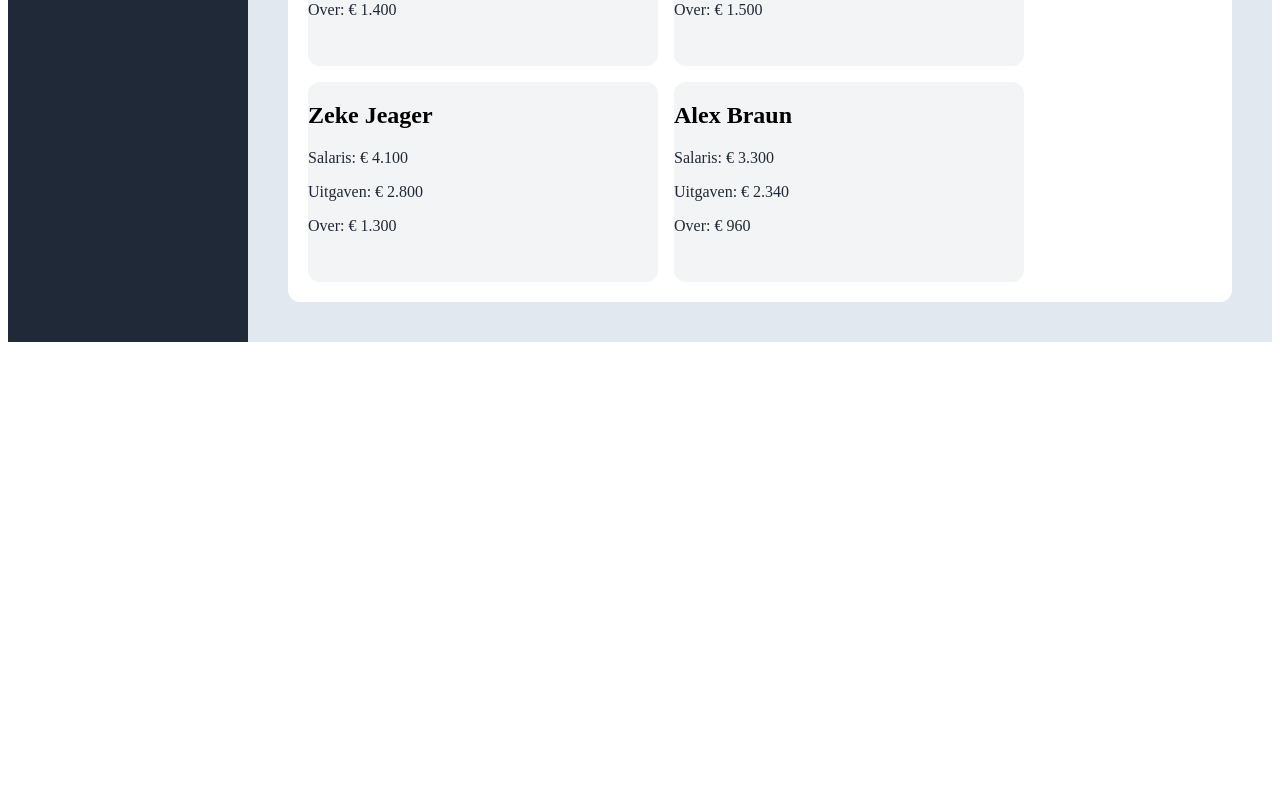
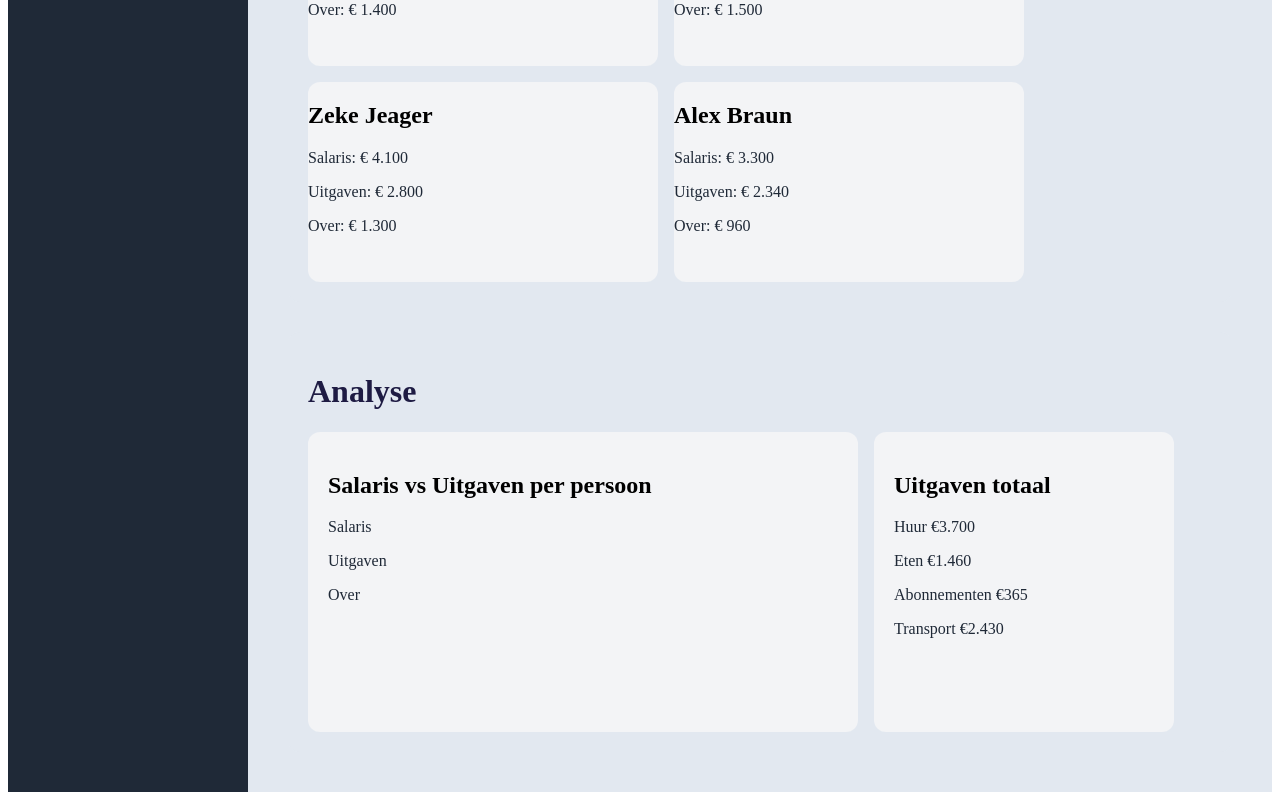
Before and after one commit to itzmitto/svelte-dashboard-project, a SvelteKit app: page / in a window 1280 px wide. Shown: the part 848-1648 px from the top of the page. Before the commit the page ends 1198 px from the top, so only its background shows below. Built offline with nearby package versions, Linux system fonts and the light colour scheme.

Commit message:
cards aangepast en styling toegevoegd van de overzichten

```diff
--- a/src/routes/+page.svelte
+++ b/src/routes/+page.svelte
@@ -95,5 +95,26 @@
         </div>
       </div>
     </div>
+
+    <div class="container">
+      <h1>Analyse</h1>
+
+      <div class="analyse-cards">
+        <div class="maincard">
+          <h2>Salaris vs Uitgaven per persoon</h2>
+          <p>Salaris</p>
+          <p>Uitgaven</p>
+          <p>Over</p>
+        </div>
+
+        <div class="maincard2">
+          <h2>Uitgaven totaal</h2>
+          <p>Huur €3.700</p>
+          <p>Eten €1.460</p>
+          <p>Abonnementen €365</p>
+          <p>Transport €2.430</p>
+        </div>
+      </div>
+    </div>
   </main>
 </div>
--- a/src/routes/page.css
+++ b/src/routes/page.css
@@ -76,7 +76,7 @@ p {
 
 .container {
     padding: 20px;
-    background: white;
+    background: var(--bg3);
     border-radius: 12px;
 }
 
@@ -102,3 +102,27 @@ p {
     background-color: var(--light);
     border-radius: 12px;
 }
+
+.maincard {
+    width: 550px;
+    height: 300px;
+    background-color: var(--light);
+    border-radius: 12px;
+    padding: 20px;
+    box-sizing: border-box;
+}
+
+.maincard2 {
+    width: 300px;
+    height: 300px;
+    background-color: var(--light);
+    border-radius: 12px;
+    padding: 20px;
+    box-sizing: border-box;
+}
+
+.analyse-cards {
+    display: flex;
+    gap: 1rem;
+    align-items: flex-start;
+}
```
